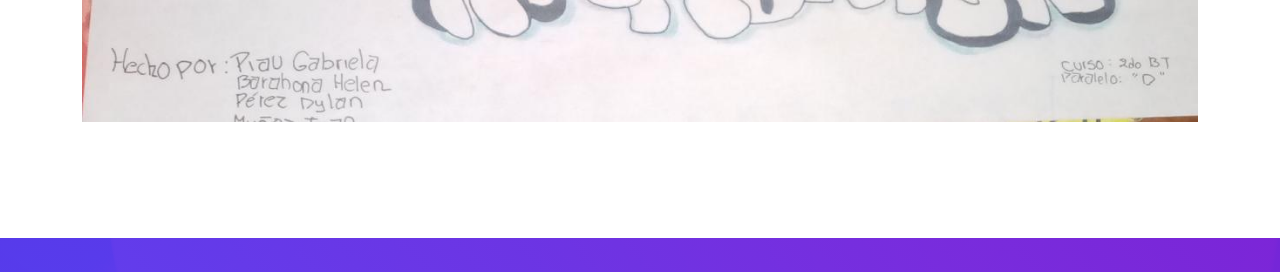
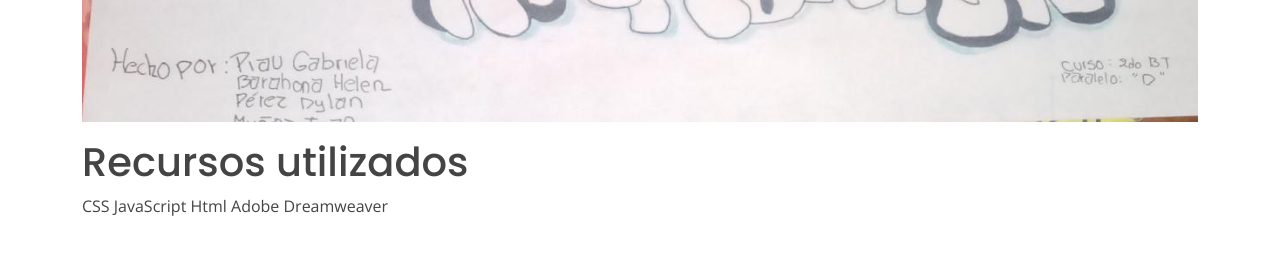
Before and after one commit to ex6tense/convivencia-armonica, a plain HTML site: page caratula.html in a window 1280 px wide. Shown: the part 1480-1752 px from the top of the page. Drawn offline with nearby package versions, Linux system fonts and the light colour scheme.

Commit message:
Update caratula.html

```diff
--- a/caratula.html
+++ b/caratula.html
@@ -113,7 +113,15 @@ Los estudiantes comprenderán que la ciudadanía mundial y la cultura de paz exi
 	<img src="assets/img/img11.jpeg" class="img-fluid" alt="" size="40">
 
         </p>
-
+	      <h1>
+		      Recursos utilizados
+		      </h1>
+	    <p>
+		    CSS
+		    JavaScript
+		    Html
+		    Adobe Dreamweaver
+		    <p>
       </div>
     </section>
 
```
